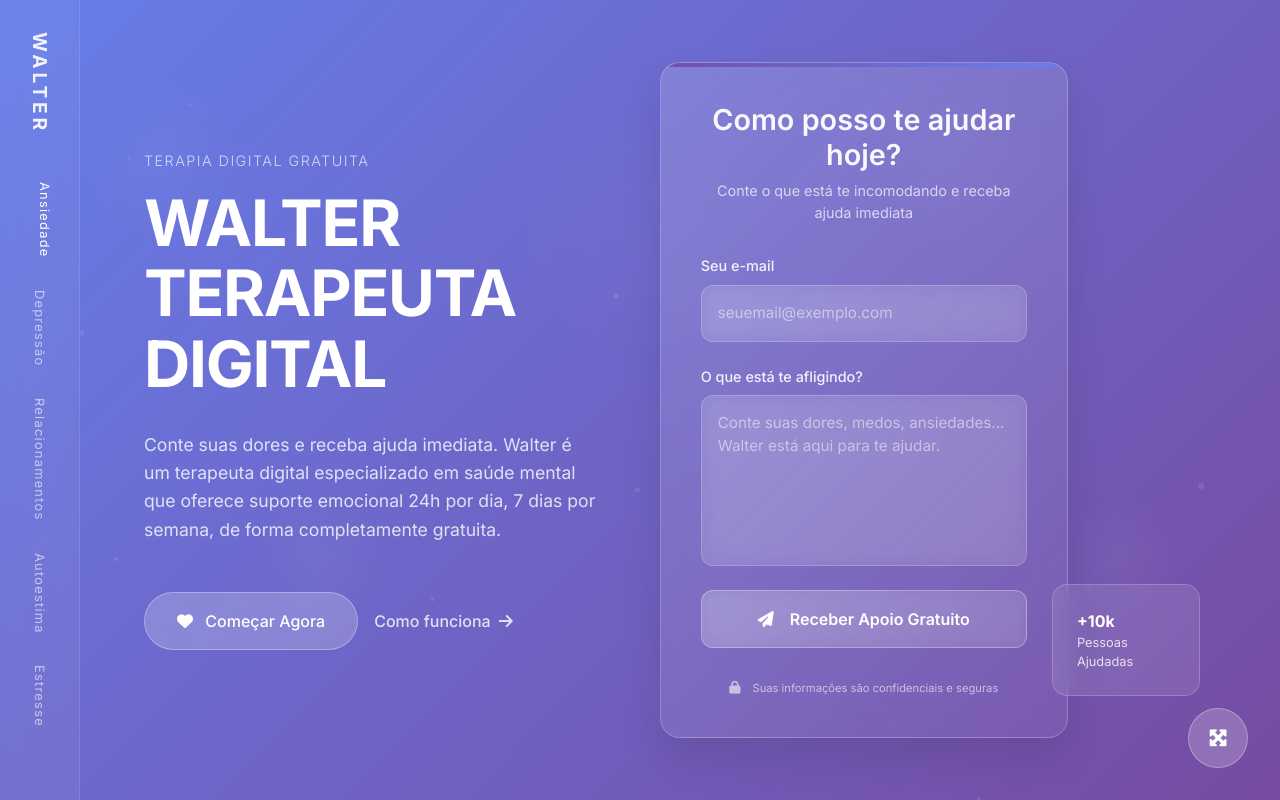
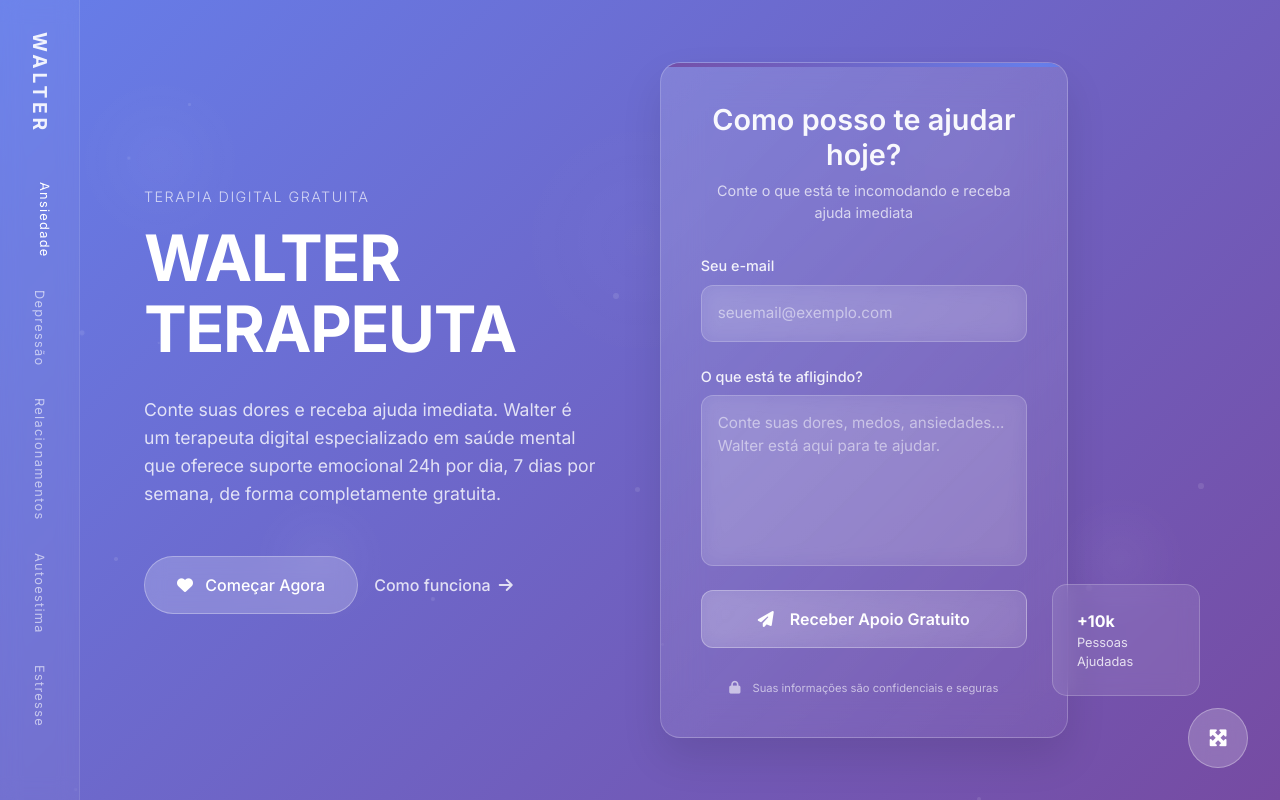
Before and after one commit to MorpheuJack/walter, a plain HTML site: page index.html in a window 1280 px wide. Drawn offline with nearby package versions, Linux system fonts and the light colour scheme.

Commit message:
Update index.html

```diff
--- a/index.html
+++ b/index.html
@@ -31,7 +31,7 @@
                         <div class="subtitle">Terapia Digital Gratuita</div>
                         <h1 class="main-title">
                             WALTER<br>
-                            TERAPEUTA DIGITAL
+                            TERAPEUTA
                         </h1>
                         <p class="description">
                             Conte suas dores e receba ajuda imediata. Walter é um terapeuta digital
```
